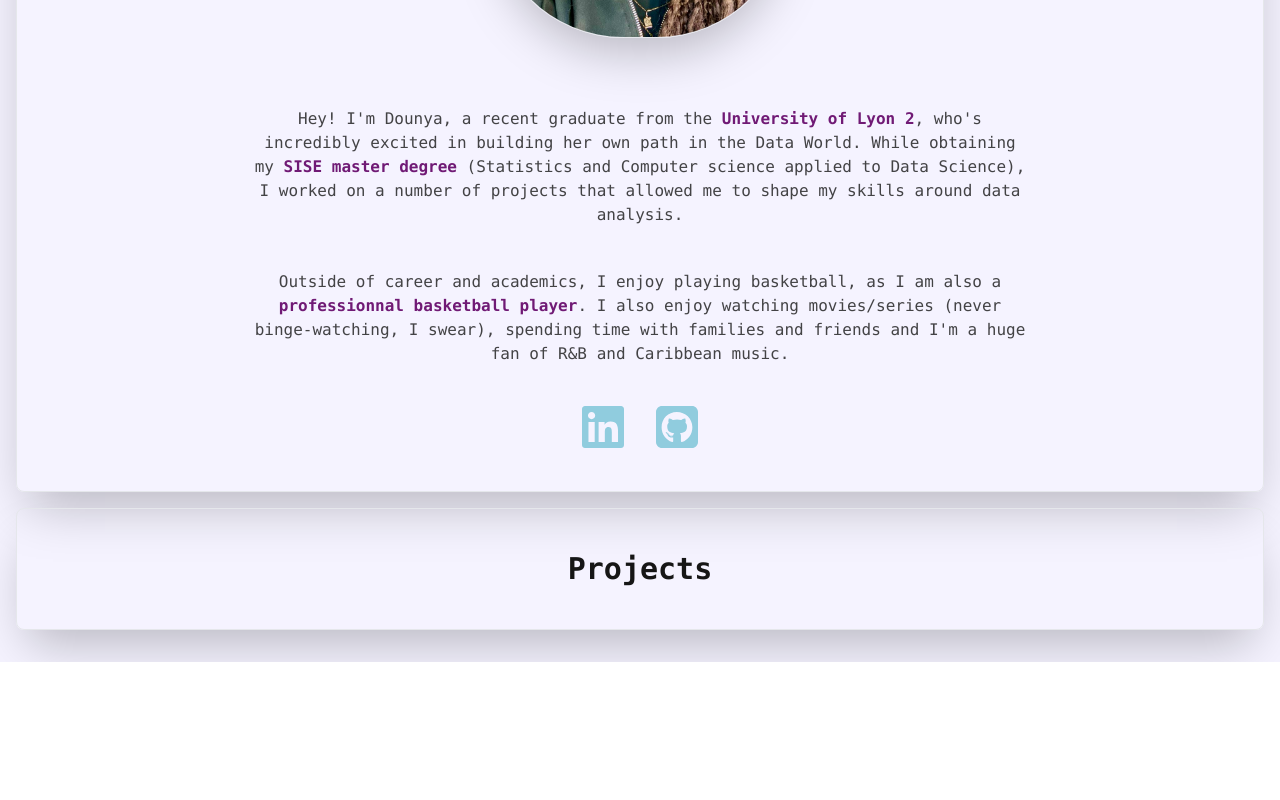
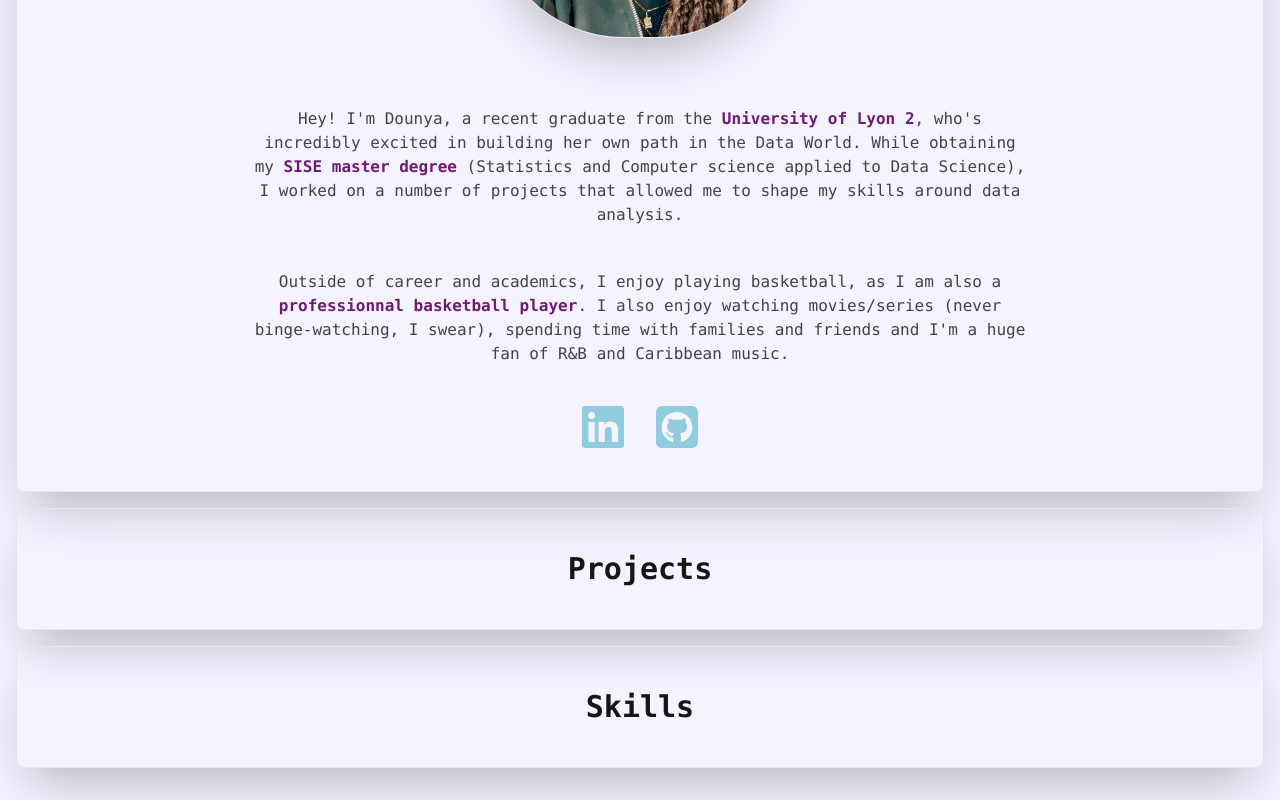
Before and after one commit to dounya-bourhani/Portfolio_Website, a Next.js app in the folder app/: page / in a window 1280 px wide. Shown: the part 514-1314 px from the top of the page. Before the commit the page ends 1176 px from the top, so only its background shows below. Built offline with nearby package versions, Linux system fonts and the light colour scheme.

Commit message:
initial skills section

```diff
--- /dev/null
+++ b/app/app/components/Skills.tsx
@@ -0,0 +1,11 @@
+import React from 'react'
+
+const Skills = () => {
+  return (
+    <section id='skills' className='prose prose-lg !max-w-none flex flex-col items-center justify-center p-10 border shadow-2xl rounded-lg my-4'>
+        <h2>Skills</h2>
+    </section>
+  )
+}
+
+export default Skills
--- a/app/app/page.tsx
+++ b/app/app/page.tsx
@@ -1,6 +1,7 @@
 import Navbar from "./components/Navbar";
 import AboutMe from "./components/AboutMe";
 import Projects from "./components/Projects";
+import Skills from "./components/Skills";
 
 // export const metadata = {
 //   stylesheet: "https://cdnjs.cloudflare.com/ajax/libs/font-awesome/4.7.0/css/font-awesome.min.css"
@@ -12,6 +13,7 @@ export default function Home() {
       <Navbar/>
       <AboutMe/>
       <Projects/>
+      <Skills/>
     </main>
   );
 }
```
